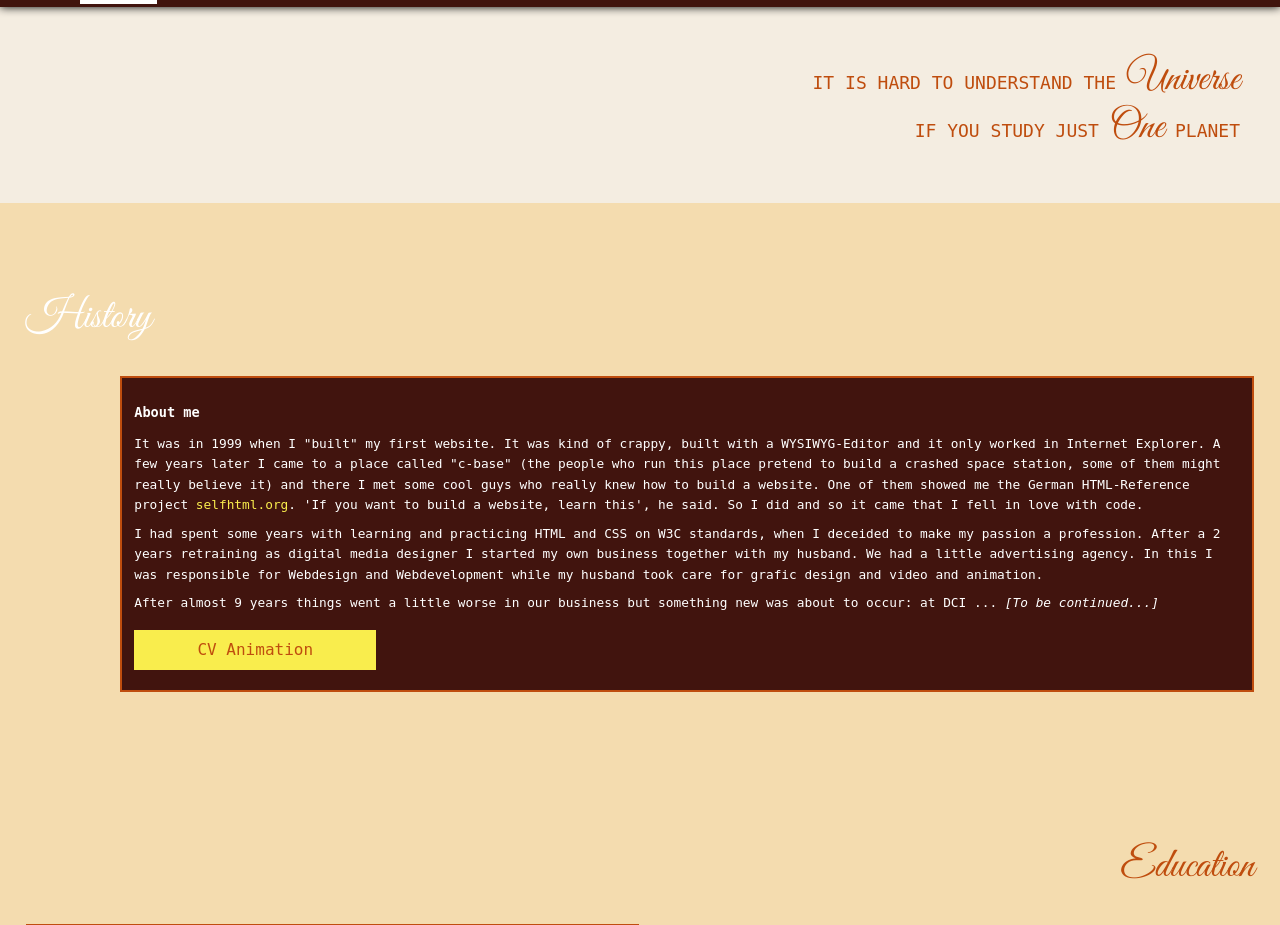
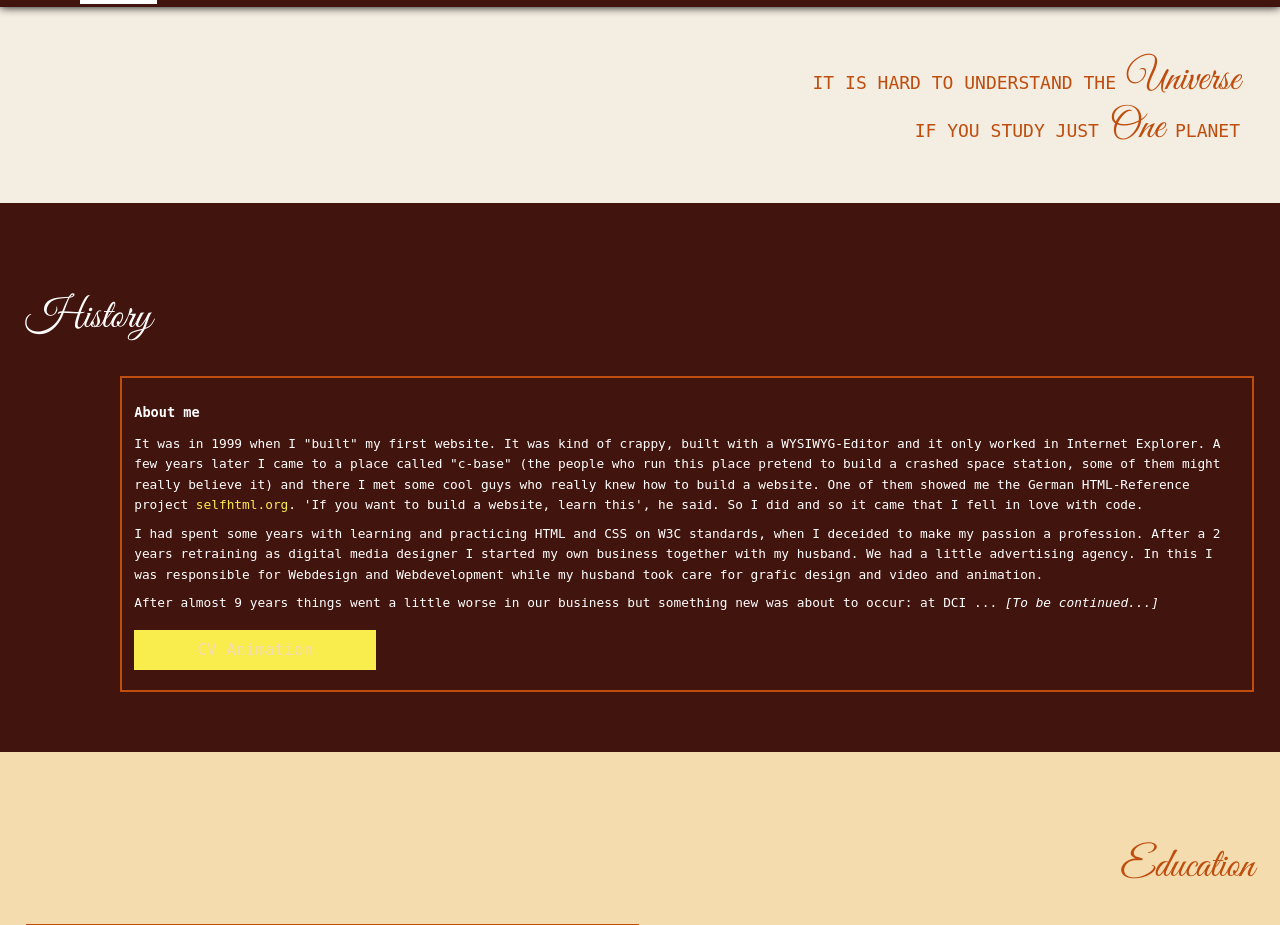
Before and after one commit to FeliOdras/PortfolioWebsite, a PHP site: page /about.php in a window 1280 px wide. Shown: the part 325-1250 px from the top of the page. Run offline with PHP 8.4, Linux system fonts and the light colour scheme; some libraries are stand-ins or nearby versions; some web fonts are replaced.

Commit message:
Refactored inverted styles to scss

```diff
--- a/assets/css/style.css
+++ b/assets/css/style.css
@@ -729,6 +729,27 @@ td.yr {
     font-family: "Great Vibes", cursive;
     font-size: 1.75rem; }
 
+.inverse {
+  background-color: #41140E;
+  background-image: none;
+  color: #fff; }
+  .inverse a.button {
+    color: #F4DCAF;
+    background-color: #F9ED4D; }
+  .inverse .box {
+    color: #fff;
+    background-color: #41140E; }
+    .inverse .box a {
+      color: #F9ED4D; }
+      .inverse .box a.button {
+        color: #F4DCAF;
+        background-color: #F9ED4D; }
+    .inverse .box .button {
+      color: #F4DCAF;
+      background-color: #F9ED4D; }
+  .inverse .sectionheading {
+    color: #fff; }
+
 #home_tech {
   font-size: 50px;
   color: #F4DCAF; }
--- a/assets/scss/partials/_sections.scss
+++ b/assets/scss/partials/_sections.scss
@@ -123,7 +123,42 @@ td {
     }
 }
 
+//Invertation
+.inverse {
+    background-color: $colorDark;
+    background-image: none;
+    color: $colorWhite;
 
+    a {
+        &.button {
+            color: $colorSecondary;
+            background-color: $colorTertiary;
+        }
+    }
+
+    .box {
+        color: $colorWhite;
+        background-color: $colorDark;
+
+        a {
+            color: $colorTertiary;
+
+            &.button {
+                color: $colorSecondary;
+                background-color: $colorTertiary;
+            }
+        }
+
+        .button {
+            color: $colorSecondary;
+            background-color: $colorTertiary;
+        }
+    }
+
+    .sectionheading {
+        color: $colorWhite;
+    }
+}
 
 //Home
 
--- a/style/style.css
+++ b/style/style.css
@@ -1,29 +1,3 @@
-/*Styles for inverted section */
-section .inverse a.button,
-.inverse .box a.button {
-    color: #BF4D0E;
-    background-color: #F9ED4D;
-}
-
-.inverse .sectionheading {
-    color: #fff;
-}
-
-.inverse .box {
-    color: #fff;
-    background-color: rgba(65, 20, 14, 1);
-}
-
-.inverse .box a {
-    color: #F9ED4D;
-}
-
-.inverse .box .button {
-    background-color: #F9ED4D;
-    color: #BF4D0E;
-}
-
-
 /*----------------------
 Accordion
 -----------------------*/
```
